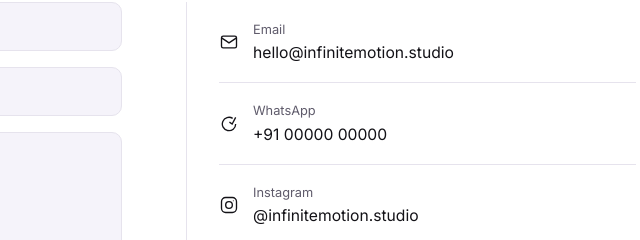
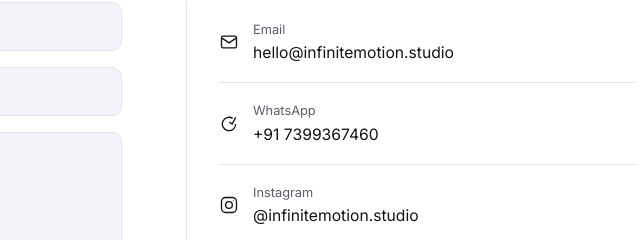
Before and after one commit to Raj35t/protfolio-, a plain HTML site: page index.html in a window 1280 px wide. Shown: the part 2658-2898 px from the top of the page, 536-1176 px from the left. Drawn offline with Linux system fonts and the light colour scheme.

Commit message:
Update index.html

```diff
--- a/index.html
+++ b/index.html
@@ -128,7 +128,7 @@
         </a>
         <a class="contact-link" href="https://wa.me/910000000000" target="_blank" rel="noopener">
           <svg viewBox="0 0 24 24" fill="none" stroke="currentColor" stroke-width="1.6" aria-hidden="true"><path d="M20 12a8 8 0 1 1-3.6-6.7"/><path d="M20 4l-4.2 8-3.3-2.3"/></svg>
-          <span><span class="label">WhatsApp</span>+91 00000 00000</span>
+          <span><span class="label">WhatsApp</span>+91 7399367460</span>
         </a>
         <a class="contact-link" href="https://instagram.com/infinitemotion.studio" target="_blank" rel="noopener">
           <svg viewBox="0 0 24 24" fill="none" stroke="currentColor" stroke-width="1.6" aria-hidden="true"><rect x="3" y="3" width="18" height="18" rx="5"/><circle cx="12" cy="12" r="4"/><circle cx="17.2" cy="6.8" r="0.6" fill="currentColor" stroke="none"/></svg>
```
